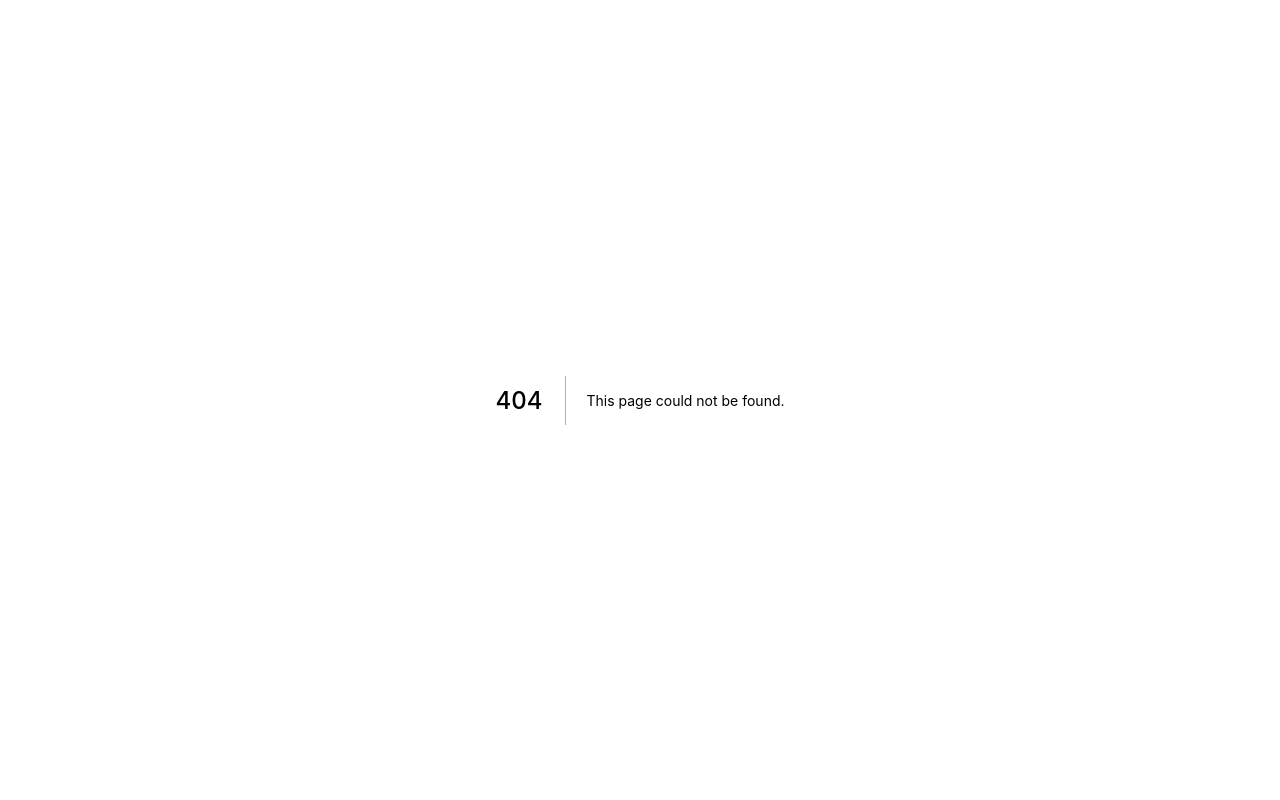
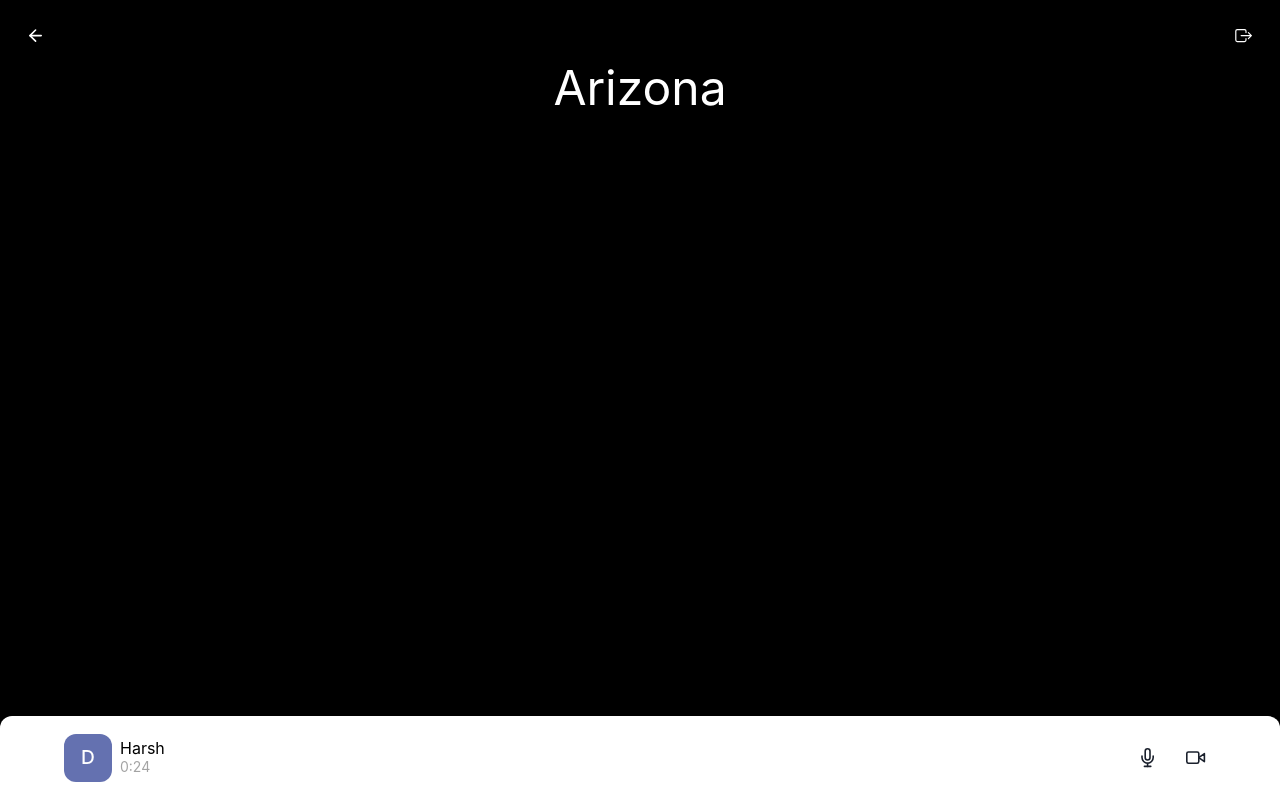
Before and after one commit to parmeet1402/connecting-people, a Next.js app: page /meeting/x12p35 in a window 1280 px wide. Before the commit this address had no page. Built offline with nearby package versions, Linux system fonts and the light colour scheme.

Commit message:
add call layout

```diff
--- /dev/null
+++ b/components/layouts/CallLayout/CallLayout.tsx
@@ -0,0 +1,87 @@
+import React from "react";
+import { Avatar, Box, Flex, HStack, IconButton, Text } from "@chakra-ui/react";
+import { FiArrowLeft, FiVideo, FiMic } from "react-icons/fi";
+import { IoExitOutline } from "react-icons/io5";
+import PageHeading from "../../layout/PageHeading";
+
+type Props = {
+  heading: string;
+  otherPeople: any[];
+};
+
+const CallLayout = ({ heading }: Props) => {
+  return (
+    <Box pos="relative">
+      <Flex
+        pos="absolute"
+        top="1rem"
+        justifyContent="space-between"
+        w="100vw"
+        px="1rem"
+      >
+        <IconButton
+          aria-label="previous"
+          variant="unstyled"
+          display="flex"
+          alignItems="center"
+          justifyContent="center"
+          isRound
+          icon={<FiArrowLeft size="1.2rem" />}
+        />
+        <IconButton
+          aria-label="previous"
+          variant="unstyled"
+          display="flex"
+          alignItems="center"
+          justifyContent="center"
+          isRound
+          icon={<IoExitOutline size="1.2rem" />}
+        />
+      </Flex>
+      <Flex h="22vh" alignItems="center" justifyContent="center">
+        <PageHeading>{heading}</PageHeading>
+      </Flex>
+      <Box h="78vh">{/* Other People */}</Box>
+      <Flex
+        pos="absolute"
+        bottom="0"
+        // h="97px"
+        h="84px"
+        bgColor="white"
+        w="100vw"
+        borderTopRadius="xl"
+        alignItems="center"
+      >
+        <Flex color="black" justifyContent="space-between" w="90%" mx="auto">
+          <HStack>
+            {/* Replace with video */}
+            <Avatar borderRadius="xl" name="dfdjkjk" />
+            <Flex direction="column">
+              <Text lineHeight="1rem">Harsh</Text>
+              <Text color="blackAlpha.500" fontSize="sm">
+                0:24
+              </Text>
+            </Flex>
+          </HStack>
+          <HStack>
+            <IconButton
+              aria-label="previous"
+              variant="ghost"
+              isRound
+              icon={<FiMic size="1.2rem" />}
+            />
+            <IconButton
+              aria-label="previous"
+              variant="ghost"
+              isRound
+              icon={<FiVideo size="1.2rem" />}
+            />
+          </HStack>
+        </Flex>
+      </Flex>
+      {/* Bottom Bar */}
+    </Box>
+  );
+};
+
+export default CallLayout;
--- /dev/null
+++ b/components/layouts/CallLayout/index.ts
@@ -0,0 +1 @@
+export {default} from "./CallLayout"
--- a/components/layouts/index.ts
+++ b/components/layouts/index.ts
@@ -1,2 +1,3 @@
 export { default as DashboardLayout } from "./DashboardLayout";
 export { default as FormLayout } from "./FormLayout";
+export { default as CallLayout } from "./CallLayout";
--- /dev/null
+++ b/pages/meeting/x12p35.tsx
@@ -0,0 +1,29 @@
+import React from "react";
+import { CallLayout } from "../../components/layouts";
+
+type Props = {};
+
+const MeetingRoom = (props: Props) => {
+  return <CallLayout heading="Arizona" otherPeople={[]} />;
+};
+
+export default MeetingRoom;
+
+/*
+Call Layout
+    X Back Button and Exit Room Button
+    - Room Name with Elipsis feature
+    - VideoCallCard
+        - With Name
+        - With support for video off
+        - with Support for audio off
+        - With support for both audio and video off
+    - VideoCallCardList
+    - Bottom Bar
+        - Left Section
+            - Avatar with Name
+            - Time UI
+        - Right Section
+            - Mic UI
+            - Video Camera UI
+*/
```
